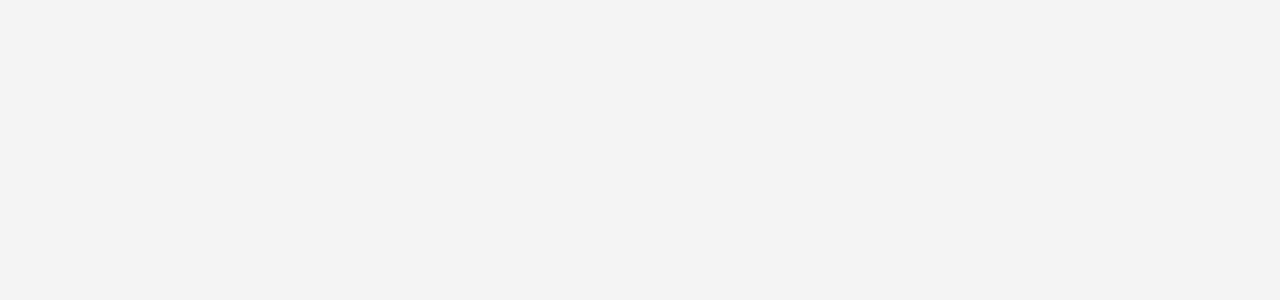
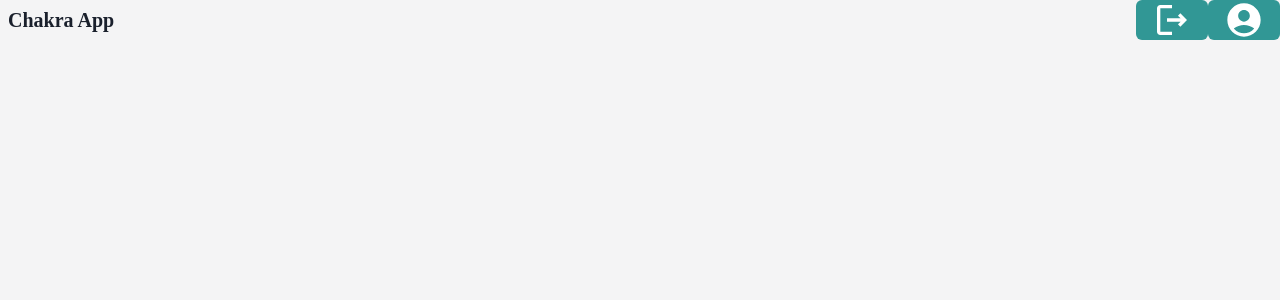
Before and after one commit to excalibur-coders/IONICRH, a React (Create React App) app in the folder ionic_rh_front/: page /Funcionarios in a window 1280 px wide. Before the commit this address had no page. Shown: the top 300 px of the page. Built offline with nearby package versions, Linux system fonts and the light colour scheme.

Commit message:
criação do navbar

```diff
--- /dev/null
+++ b/ionic_rh_front/src/components/navbar/index.tsx
@@ -0,0 +1,28 @@
+import { chakra } from '@chakra-ui/react';
+import * as S from './styles';
+import {Box, Flex, Heading, Spacer, Button, ListIcon} from '@chakra-ui/react';
+import {MdAccountCircle, MdOutlineLogout} from 'react-icons/md'
+
+function navbar() {
+  return (
+    <S.Container>
+      <Flex>
+  <Box p='2'>
+    <Heading size='md'>Chakra App</Heading>
+  </Box>
+  <Spacer />
+  <Box>
+    <Button colorScheme='teal' as={MdOutlineLogout}>
+
+
+    </Button>
+    <Button colorScheme='teal' as={MdAccountCircle}>
+
+    </Button>
+  </Box>
+</Flex>
+    </S.Container>
+  );
+};
+
+export default navbar;
--- /dev/null
+++ b/ionic_rh_front/src/components/navbar/styles.ts
@@ -0,0 +1,5 @@
+import styled from '@emotion/styled';
+
+export const Container = styled.div`
+
+`;
--- /dev/null
+++ b/ionic_rh_front/src/pages/Login/funcionários/index.tsx
@@ -0,0 +1,14 @@
+import { ReactNode } from 'react';
+import { theme } from 'theme';
+//import * as S from './styles';
+import Navbar from 'components/navbar';
+
+function Funcionarios(){
+  return (
+    <>
+    <Navbar/>
+    </>
+  )
+}
+
+export default Funcionarios;
--- a/ionic_rh_front/src/routes/index.tsx
+++ b/ionic_rh_front/src/routes/index.tsx
@@ -1,4 +1,5 @@
 import Login from 'pages/Login';
+import Funcionarios from 'pages/Login/funcionários';
 import { Route, BrowserRouter, Routes as RoutesWrapper } from 'react-router-dom';
 
 function Routes() {
@@ -6,6 +7,7 @@
     <BrowserRouter>
       <RoutesWrapper>
         <Route path="/" element={<Login />} />
+        <Route path="/Funcionarios" element={<Funcionarios />} />
       </RoutesWrapper>
     </BrowserRouter>
   )
```
Also changed, not shown: ionic_rh_front/src/pages/Login/funcionários/style.ts (added, +7 -0 lines), 2 other files (tests, documents, lock files or other folders).
